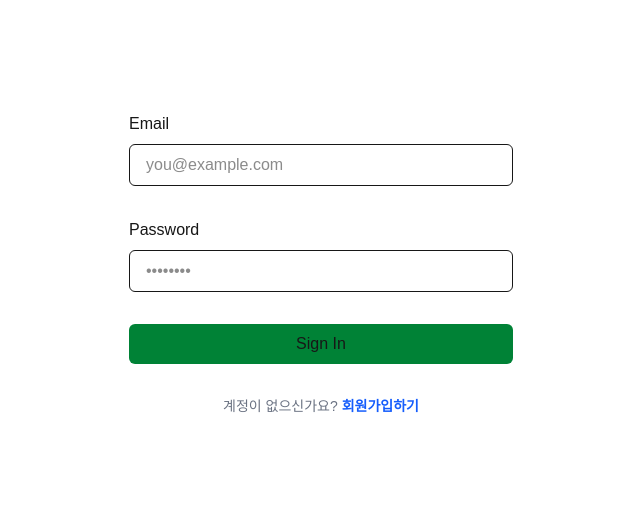
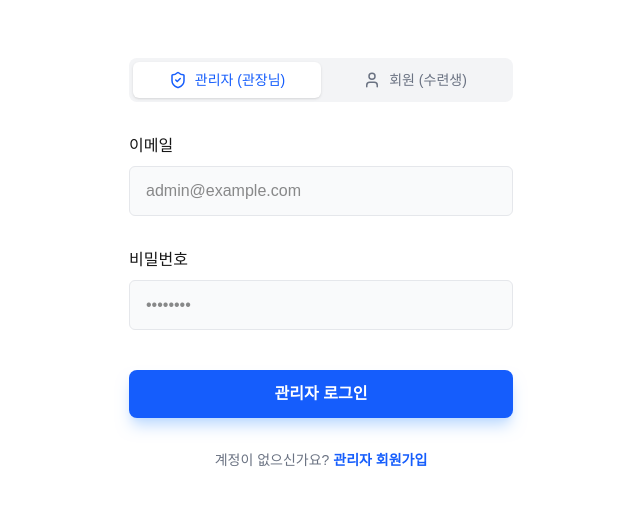
Before and after one commit to siam0933-sketch/jiujitsu-management, a Next.js app: page /login in a window 1280 px wide. Shown: the part 136-642 px from the top of the page, without its empty margins (319-959 px from the left). Built offline with nearby package versions, Linux system fonts and the light colour scheme; no server answers.

Commit message:
feat: implement member login system and improve password management UI

```diff
--- /dev/null
+++ b/app/api/login/member/route.ts
@@ -0,0 +1,60 @@
+import { createClient } from '@/utils/supabase/server'
+import { NextResponse } from 'next/server'
+import { cookies } from 'next/headers'
+
+export async function POST(request: Request) {
+    try {
+        const json = await request.json()
+        const name = json.name
+        const password = json.password
+
+        if (!name || !password) {
+            return NextResponse.json({ success: false, message: '이름과 비밀번호를 입력해주세요.' }, { status: 400 })
+        }
+
+        const supabase = await createClient()
+
+        // 1. Find Member by Name and Password
+        // Note: In production, password hashing is recommended.
+        // For this MVP, we are comparing plain text as stored.
+        const { data: member, error } = await supabase
+            .from('gym_members')
+            .select('id, gym_id, name, status')
+            .eq('name', name)
+            .eq('login_password', password)
+            .single()
+
+        if (error || !member) {
+            return NextResponse.json({ success: false, message: '정보가 일치하지 않거나 존재하지 않는 회원입니다.' }, { status: 401 })
+        }
+
+        if (member.status !== 'active' && member.status !== 'paused') {
+            return NextResponse.json({ success: false, message: '활성 상태인 회원만 로그인할 수 있습니다.' }, { status: 403 })
+        }
+
+        // 2. Create a Session manually or use a custom cookie
+        // Since Supabase Auth is for Users (checking against auth.users), and members are in public.gym_members,
+        // we cannot use supabase.auth.signInWithPassword.
+        // We will set a secure HttpOnly cookie with the member ID.
+
+        const cookieStore = await cookies()
+
+        // Simple session cookie. In production, use a JWT or signed token.
+        // For MVP, we store member_id and gym_id.
+        const sessionData = JSON.stringify({ memberId: member.id, gymId: member.gym_id, name: member.name, role: 'member' })
+
+        // Set cookie
+        cookieStore.set('member_session', sessionData, {
+            httpOnly: true,
+            secure: process.env.NODE_ENV === 'production',
+            sameSite: 'lax',
+            path: '/',
+            maxAge: 60 * 60 * 24 * 7 // 1 week
+        })
+
+        return NextResponse.json({ success: true, message: 'Login successful' })
+    } catch (e: any) {
+        console.error('Member Login API Error:', e)
+        return NextResponse.json({ success: false, message: 'Server Error: ' + e.message }, { status: 500 })
+    }
+}
--- a/app/login/login-form.tsx
+++ b/app/login/login-form.tsx
@@ -2,9 +2,11 @@
 
 import { useState } from 'react'
 import { useRouter } from 'next/navigation'
+import { User, ShieldCheck } from 'lucide-react'
 
 export default function LoginForm() {
     const router = useRouter()
+    const [loginType, setLoginType] = useState<'admin' | 'member'>('admin')
     const [message, setMessage] = useState('')
     const [loading, setLoading] = useState(false)
 
@@ -14,20 +16,31 @@ export default function LoginForm() {
         setMessage('')
 
         const formData = new FormData(e.currentTarget)
-        const email = formData.get('email')
+        const email = formData.get('email') // Admin only
+        const name = formData.get('name')   // Member only
         const password = formData.get('password')
 
         try {
-            const res = await fetch('/api/login', {
+            const endpoint = loginType === 'admin' ? '/api/login' : '/api/login/member'
+            const body = loginType === 'admin'
+                ? { email, password }
+                : { name, password }
+
+            const res = await fetch(endpoint, {
                 method: 'POST',
                 headers: { 'Content-Type': 'application/json' },
-                body: JSON.stringify({ email, password }),
+                body: JSON.stringify(body),
             })
             const data = await res.json()
 
             if (data.success) {
                 router.refresh()
+                // Redirect based on role
+                if (loginType === 'admin') {
                     router.push('/dashboard')
+                } else {
+                    router.push('/portal')
+                }
             } else {
                 setMessage(data.message)
             }
@@ -39,46 +52,102 @@ export default function LoginForm() {
     }
 
     return (
+        <div className="w-full max-w-md mx-auto">
+            {/* Login Type Toggle */}
+            <div className="flex bg-gray-100 p-1 rounded-lg mb-8">
+                <button
+                    type="button"
+                    onClick={() => { setLoginType('admin'); setMessage(''); }}
+                    className={`flex-1 flex items-center justify-center gap-2 py-2 text-sm font-medium rounded-md transition-all ${loginType === 'admin'
+                            ? 'bg-white text-blue-600 shadow-sm'
+                            : 'text-gray-500 hover:text-gray-700'
+                        }`}
+                >
+                    <ShieldCheck size={18} />
+                    관리자 (관장님)
+                </button>
+                <button
+                    type="button"
+                    onClick={() => { setLoginType('member'); setMessage(''); }}
+                    className={`flex-1 flex items-center justify-center gap-2 py-2 text-sm font-medium rounded-md transition-all ${loginType === 'member'
+                            ? 'bg-white text-blue-600 shadow-sm'
+                            : 'text-gray-500 hover:text-gray-700'
+                        }`}
+                >
+                    <User size={18} />
+                    회원 (수련생)
+                </button>
+            </div>
+
             <form
-            className="animate-in flex-1 flex flex-col w-full justify-center gap-2 text-foreground"
+                className="animate-in flex flex-col w-full justify-center gap-2 text-foreground"
                 onSubmit={handleSubmit}
             >
                 {message && (
-                <div className="p-4 mb-4 text-sm text-red-700 bg-red-100 rounded-lg dark:bg-red-200 dark:text-red-800" role="alert">
+                    <div className="p-4 mb-4 text-sm text-red-700 bg-red-100 rounded-lg" role="alert">
                         {message}
                     </div>
                 )}
-            <label className="text-md" htmlFor="email">
-                Email
+
+                {loginType === 'admin' ? (
+                    <>
+                        <label className="text-md font-medium" htmlFor="email">
+                            이메일
                         </label>
                         <input
-                className="rounded-md px-4 py-2 bg-inherit border mb-6"
+                            className="rounded-md px-4 py-3 bg-gray-50 border border-gray-200 mb-6 focus:ring-2 focus:ring-blue-500 focus:border-transparent outline-none transition-all"
                             name="email"
-                placeholder="you@example.com"
+                            placeholder="admin@example.com"
                             required
                         />
-            <label className="text-md" htmlFor="password">
-                Password
+                    </>
+                ) : (
+                    <>
+                        <label className="text-md font-medium" htmlFor="name">
+                            이름
                         </label>
                         <input
-                className="rounded-md px-4 py-2 bg-inherit border mb-6"
+                            className="rounded-md px-4 py-3 bg-gray-50 border border-gray-200 mb-6 focus:ring-2 focus:ring-blue-500 focus:border-transparent outline-none transition-all"
+                            name="name"
+                            placeholder="본인 성함"
+                            required
+                        />
+                    </>
+                )}
+
+                <label className="text-md font-medium" htmlFor="password">
+                    비밀번호
+                </label>
+                <input
+                    className="rounded-md px-4 py-3 bg-gray-50 border border-gray-200 mb-8 focus:ring-2 focus:ring-blue-500 focus:border-transparent outline-none transition-all"
                     type="password"
                     name="password"
-                placeholder="••••••••"
+                    placeholder={loginType === 'admin' ? "••••••••" : "6자리 비밀번호"}
                     required
                 />
+
                 <button
-                className="bg-green-700 rounded-md px-4 py-2 text-foreground mb-2 disabled:opacity-50"
+                    className="bg-blue-600 hover:bg-blue-700 text-white font-bold rounded-lg px-4 py-3 mb-2 disabled:opacity-50 transition-colors shadow-lg shadow-blue-200"
                     disabled={loading}
                 >
-                {loading ? 'Signing In...' : 'Sign In'}
+                    {loading ? '로그인 중...' : (loginType === 'admin' ? '관리자 로그인' : '회원 로그인')}
                 </button>
+
                 <div className="text-center text-sm mt-4">
+                    {loginType === 'admin' ? (
+                        <>
                             <span className="text-gray-500">계정이 없으신가요? </span>
                             <a href="/signup" className="font-semibold text-blue-600 hover:text-blue-500">
-                    회원가입하기
+                                관리자 회원가입
                             </a>
+                        </>
+                    ) : (
+                        <p className="text-gray-400 text-xs">
+                            * 초기 비밀번호는 관장님께 문의해주세요.
+                        </p>
+                    )}
                 </div>
             </form>
+        </div>
     )
 }
```
Also changed, not shown: app/dashboard/members/components/MemberModal.tsx (+22 -10 lines). Lines whose indentation alone changed are shown as unchanged.
